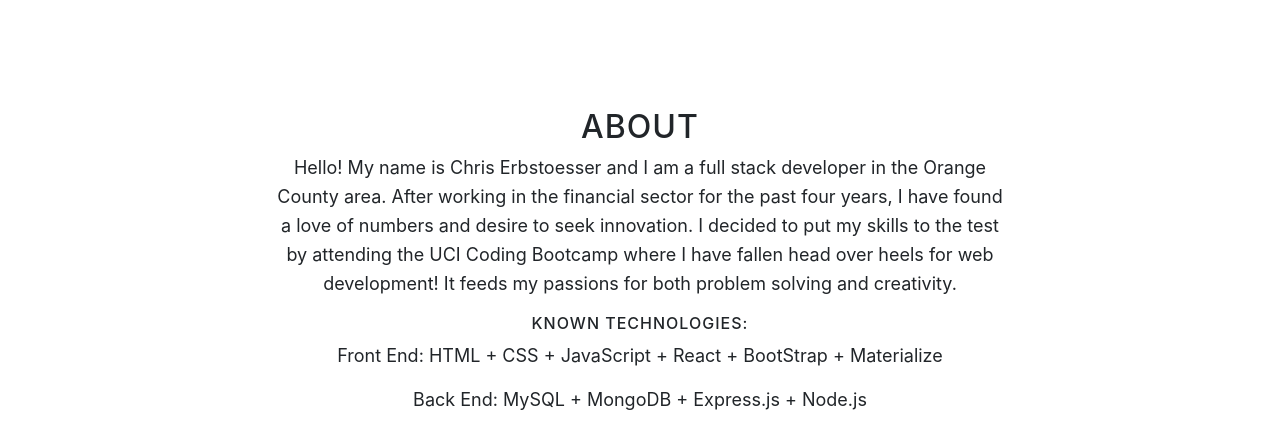
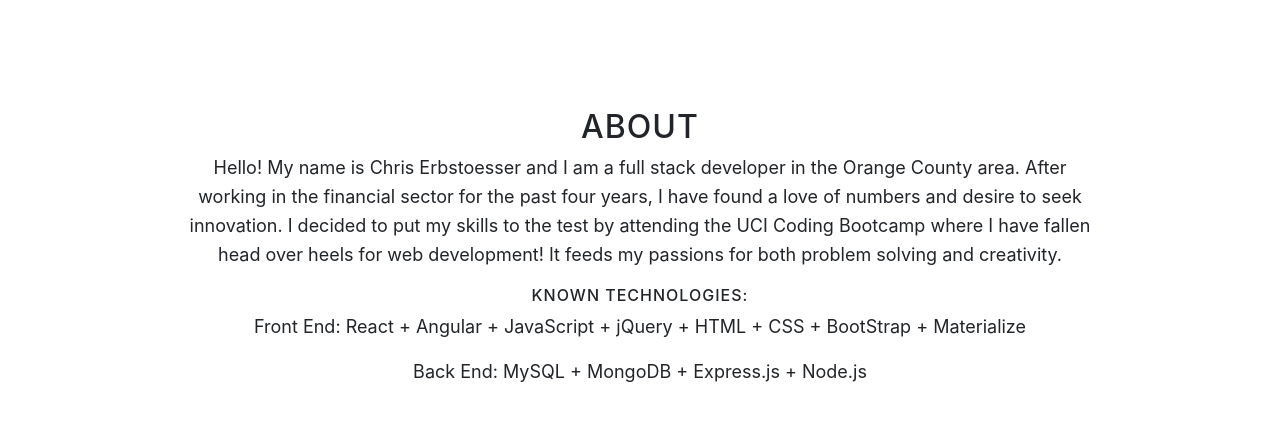
Before and after one commit to chriserb614/ChrisErb-Portfolio, a website with bundled scripts: page index.html in a window 1280 px wide. Shown: the part 812-1235 px from the top of the page. Built offline with nearby package versions, Linux system fonts and the light colour scheme.

Commit message:
Changed Known Technologies

```diff
--- a/index.html
+++ b/index.html
@@ -71,11 +71,11 @@
   <section id="about" class="content-section text-center">
     <div class="container">
       <div class="row">
-        <div class="col-lg-8 mx-auto">
+        <div class="col-lg-10 mx-auto">
           <h2>About</h2>
           <p>Hello! My name is Chris Erbstoesser and I am a full stack developer in the Orange County area. After working in the financial sector for the past four years, I have found a love of numbers and desire to seek innovation. I decided to put my skills to the test by attending the UCI Coding Bootcamp where I have fallen head over heels for web development! It feeds my passions for both problem solving and creativity.</p>
           <h6>Known Technologies:</h6>
-          <p>Front End: HTML + CSS + JavaScript + React + BootStrap + Materialize</p>
+          <p>Front End: React + Angular + JavaScript + jQuery + HTML + CSS + BootStrap + Materialize</p>
           <p>Back End: MySQL + MongoDB + Express.js + Node.js</p>
         </div>
       </div>
```
